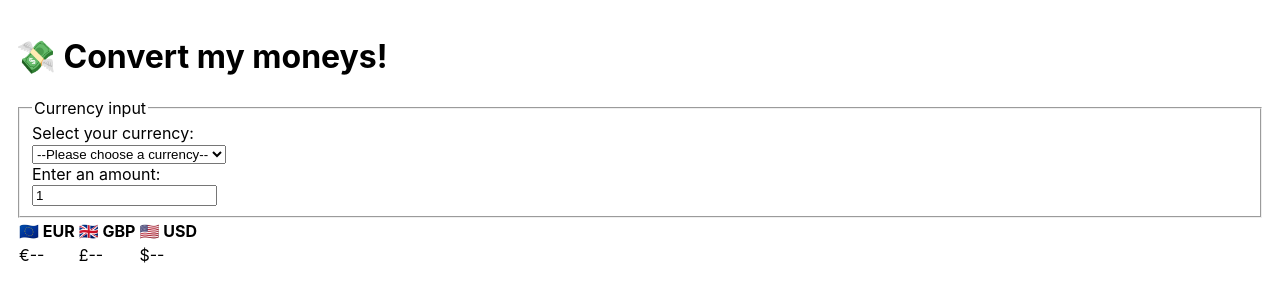
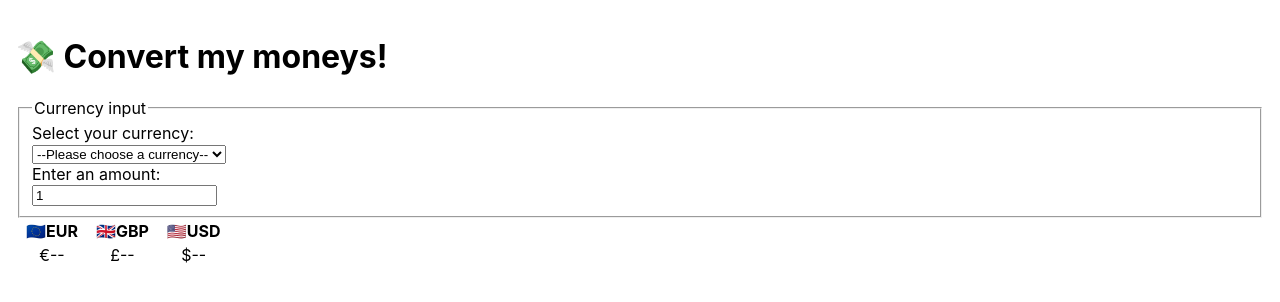
Before and after one commit to aadroher/hooks-demo, a React (Create React App) app: page / in a window 1280 px wide. Shown: the top 302 px of the page. Built offline with nearby package versions, Linux system fonts and the light colour scheme.

Commit message:
Final draft

```diff
--- a/src/App.css
+++ b/src/App.css
@@ -1,3 +1,10 @@
 .app {
   padding: 16px;
 }
+
+.conversion-table th,
+.conversion-table td {
+  padding-left: 8px;
+  padding-right: 8px;
+  text-align: center;
+}
--- a/src/App.jsx
+++ b/src/App.jsx
@@ -27,7 +27,6 @@ const App = () => {
     rates: {},
   });
   const { selectedCurrency, amount, rates } = state;
-  console.log({ state });
 
   return (
     <div className="app">
--- a/src/components/conversion-table.jsx
+++ b/src/components/conversion-table.jsx
@@ -1,12 +1,10 @@
 import React from 'react';
 
 const getValueString = (rates, currencyCode, selectedCurrencyCode, amount) => {
-  if (currencyCode === selectedCurrencyCode) {
-    return '1';
-  } else {
-    const value = (rates || {})[currencyCode] * amount;
-    return value ? value.toFixed(2) : '--';
-  }
+  const rate =
+    currencyCode !== selectedCurrencyCode ? (rates || {})[currencyCode] : 1;
+  const value = rate * amount;
+  return !isNaN(value) ? value.toFixed(2) : '--';
 };
 
 const ConversionTable = ({ currencies, selectedCurrency, amount, rates }) => (
@@ -16,7 +14,8 @@ const ConversionTable = ({ currencies, selectedCurrency, amount, rates }) => (
         <tr>
           {currencies.map(({ code, flag }) => (
             <th key={code}>
-              {flag} {code}
+              {flag}
+              {code}
             </th>
           ))}
         </tr>
```
